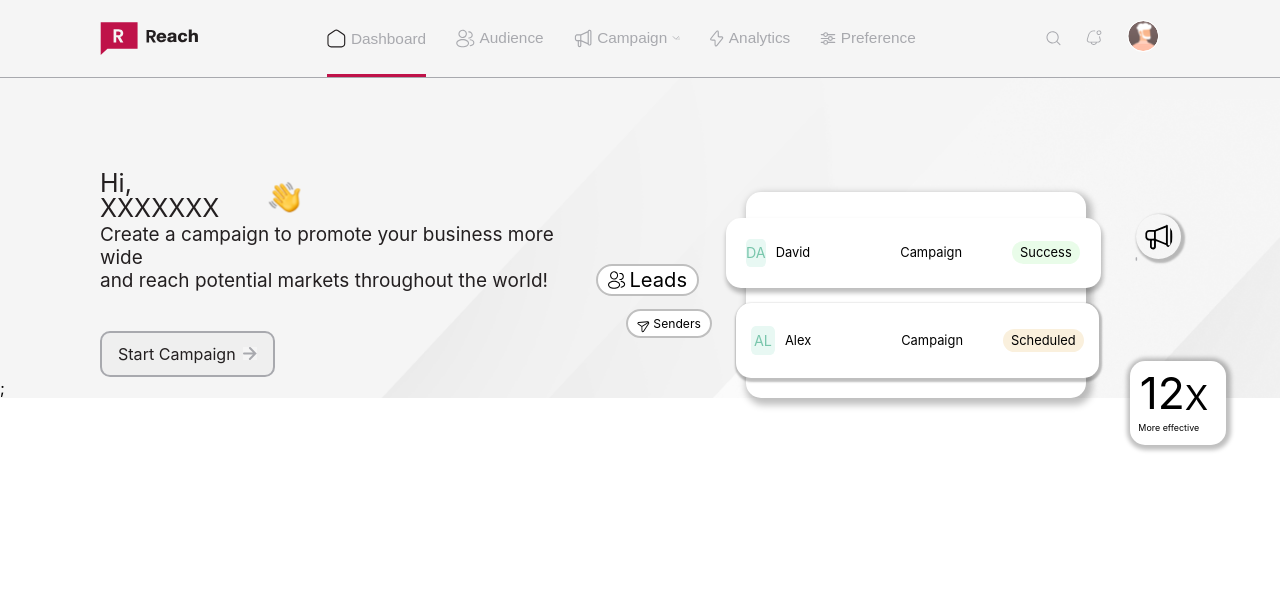
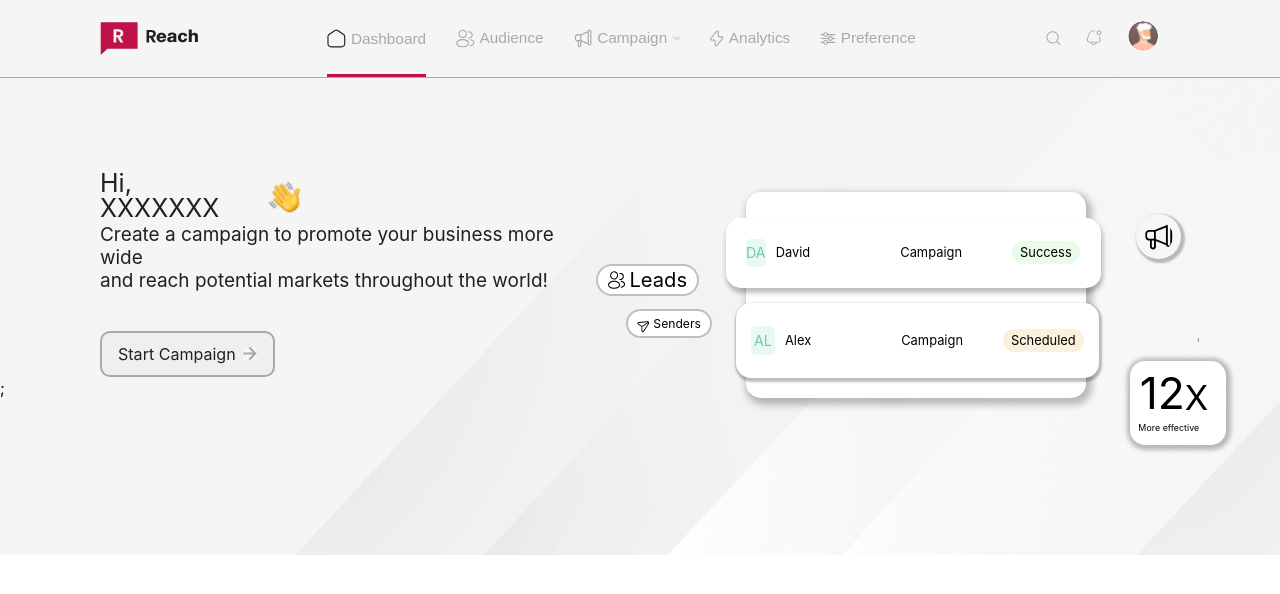
Before and after one commit to yokeshwara/reachdashboard-project, a React (Create React App) app: page / in a window 1280 px wide. Shown: the top 594 px of the page. Built offline with nearby package versions, Linux system fonts and the light colour scheme; a web font is replaced by a local one.

Commit message:
first commit

```diff
--- a/src/App.css
+++ b/src/App.css
@@ -17,6 +17,7 @@
   background-repeat: no-repeat; /* Prevents the image from repeating */
   background-position: center; /* Centers the image */
   width: 100%;
+  height: 477px;
 
 }
 
```
